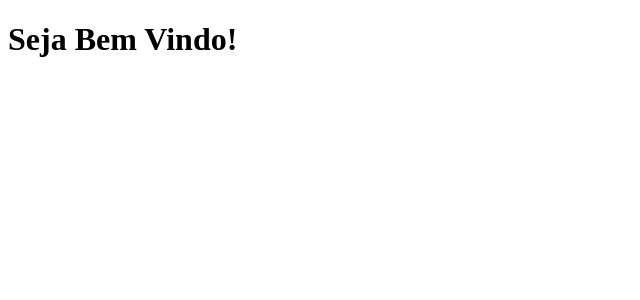
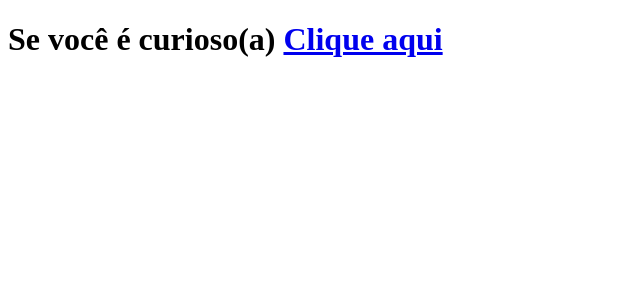
Before and after one commit to danilovsetin/clone-tabnews, a Next.js app: page / in a window 1280 px wide. Shown: the top 300 px of the page, without its empty margins (0-640 px from the left). Built offline with nearby package versions, Linux system fonts and the light colour scheme.

Commit message:
alteração mensagem

```diff
--- a/pages/index.js
+++ b/pages/index.js
@@ -1,5 +1,5 @@
 function Home () {
-    return <h1>Seja Bem Vindo!</h1>
+    return <h1>Se você é curioso(a) <a href="https://i.pinimg.com/originals/d3/3c/10/d33c107a41227c45b15e5d1b285f6277.jpg" target="_blank">Clique aqui</a></h1>
 }
 
 export default Home
```
